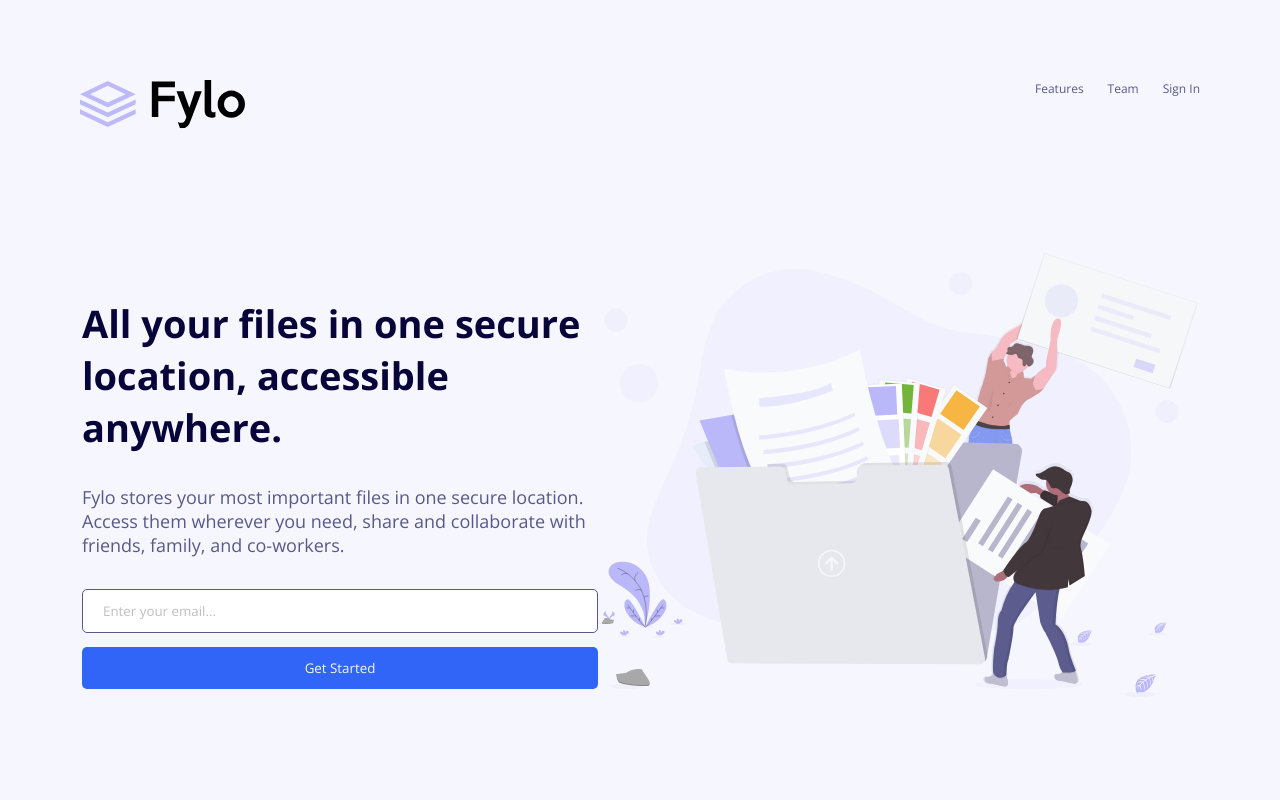
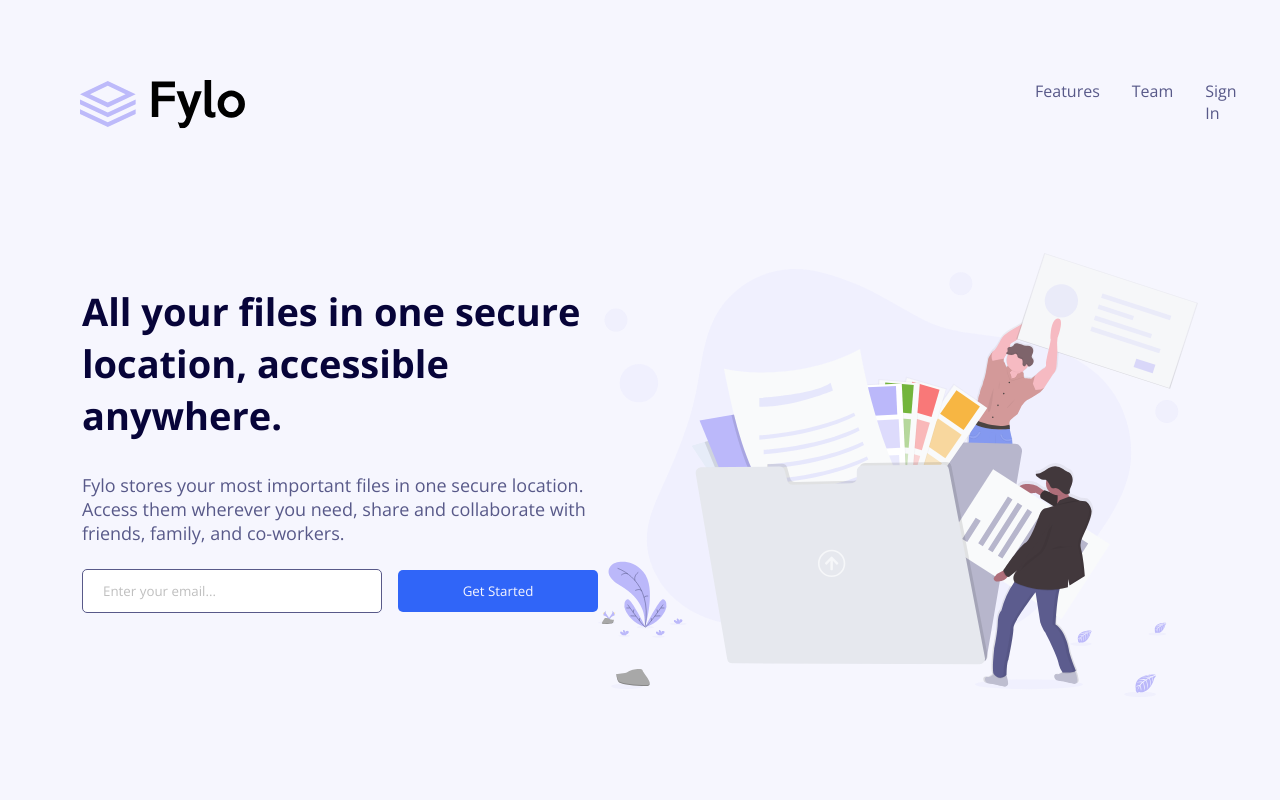
Before and after one commit to AnisBacha/Fylo-landing-page, a plain HTML site: page index.html in a window 1280 px wide. Shown: the top 800 px of the page. Drawn offline with nearby package versions, Linux system fonts and the light colour scheme.

Commit message:
matching design

```diff
--- a/css/style.css
+++ b/css/style.css
@@ -190,10 +190,17 @@ body{
     .header{
         padding-inline:  5rem;
         margin-block: 3.5rem 6.25rem;
-        font-size: 1rem;
     }
     .header__logo{
         width: 165px;
+    }
+    .header__nav{
+        margin-inline-end: 1rem;
+    }
+    .header__nav li{
+        font-size: 1rem;
+        margin-inline: 1rem;
+
     }
     .main{
         padding-inline: 0;
@@ -213,18 +220,34 @@ body{
         width: 100%;
         padding-inline: 5.125rem;
     }
+
     .main__h1{
         font-size: 2.375rem;
+        margin-block: 2rem;
     }
     .main__description{
         font-size: 1.125rem;
+    }
+    .main__section-one .main__div div{
+        margin-block-start: 1.5rem;
+        display: flex;
+        flex-flow: row;
+        align-items: center;
+    }
+    .main__section-one .main__input{
+        width: 60%;
+        margin: 0;
+        margin-inline-end: 1rem;
+    }
+    .main__section-one .main__button{
+        max-width: 200px;
     }
 
     .main article{
         display: flex;
         align-items: center;
         flex-flow: row-reverse;
-        padding-inline: 5.125rem;
+        padding-inline: 3rem;
     }
     .main article img{
         max-width: 485px;
@@ -262,10 +285,12 @@ body{
         flex-flow: row;
         justify-content: space-between;
         padding: 6.625rem 5.125rem;
+        padding-block-end: 7rem;
     }
     .main__section-three h2{
         text-align: start;
         font-size: 2rem;
+        font-family: "Raleway";
     }
     .main__section-three p{
         font-size: 1.05rem;
@@ -284,8 +309,9 @@ body{
         display: flex;
         align-items: center;
         justify-content: space-between;
-        padding: 6.625rem 4.75rem;
-        padding-inline-end: 16.375rem;
+        padding-block: 6.625rem 4.5rem;
+        padding-inline: 4.75rem 16.375rem;
+
     }
     .footer__logo{
         width: 180px;
```
